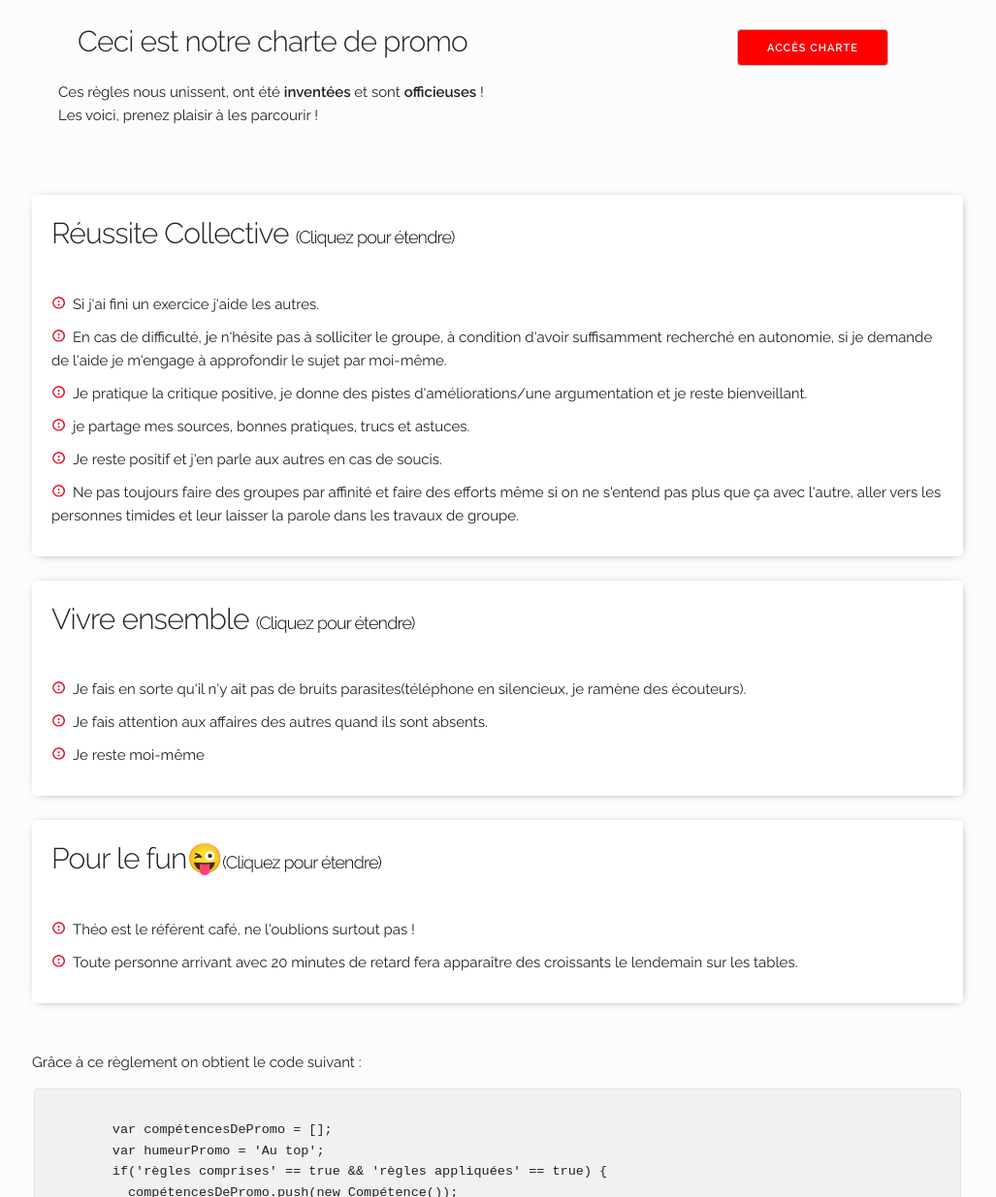
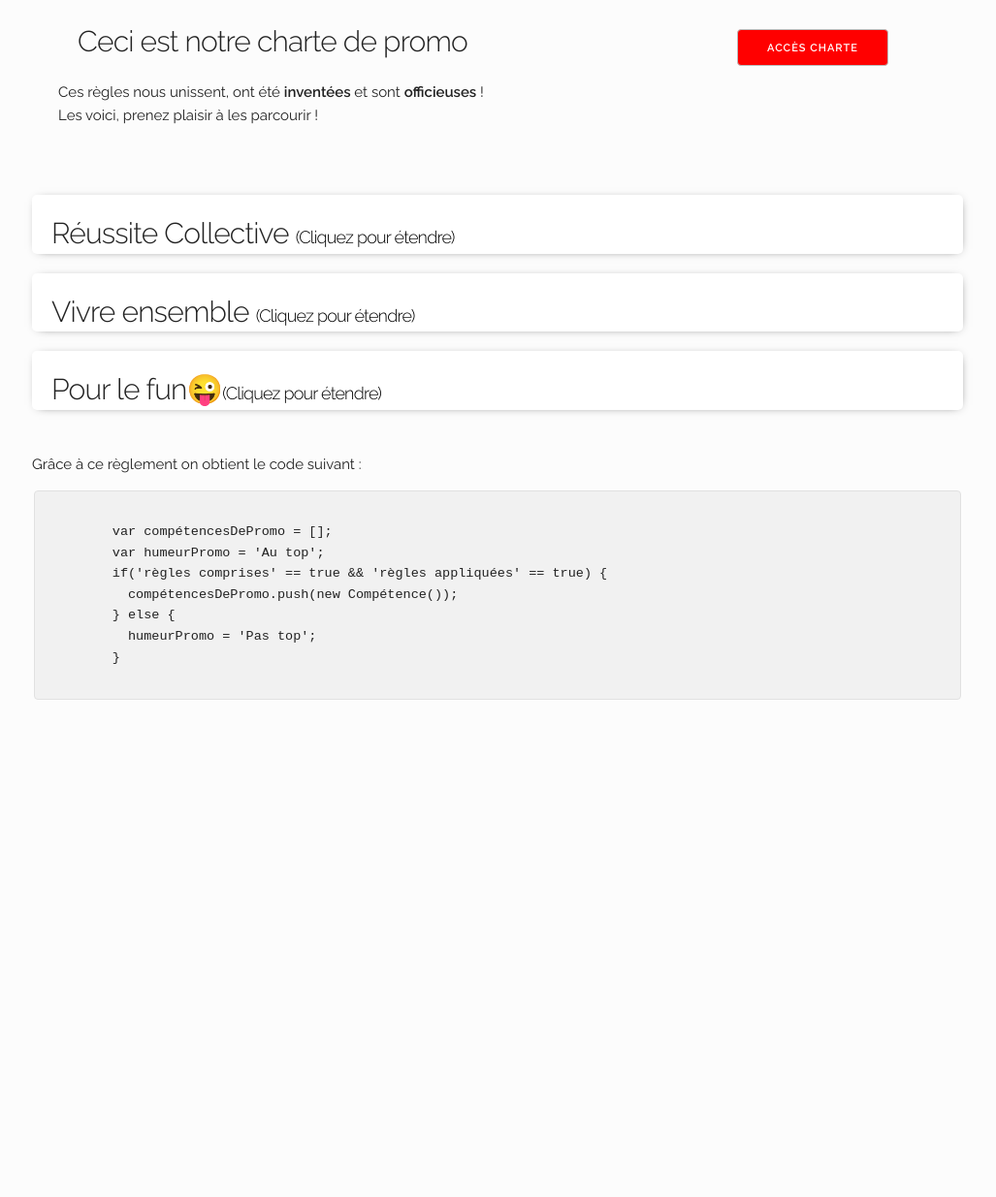
Before and after one commit to loodz95/Charte, a plain HTML site: page index.html in a window 1280 px wide. Shown: the part 128-1363 px from the top of the page at 97% size, without its empty margins (127-1154 px from the left). After the commit the page ends 875 px from the top, so only its background shows below. Drawn offline with Linux system fonts and the light colour scheme.

Commit message:
dernière version à envoyer

```diff
--- a/css/style.css
+++ b/css/style.css
@@ -13,8 +13,6 @@ margin-right: 50px;
 padding-bottom: 3em;
 display: flex;
 flex-wrap: wrap;
-
-
 }
 
 
@@ -24,7 +22,6 @@ flex-wrap: wrap;
 
 .bouton{
 padding-bottom: 50px;
-
 }
 
 h4{
@@ -41,7 +38,6 @@ padding-left: 20px;
 ul{
     list-style-image: url(/images/bullet.png);
     padding: 20px;
-
 }
 
 #togg1, #togg2, #togg3{
@@ -61,11 +57,6 @@ ul{
     padding-top: 2em;
     padding-bottom: 1em;
   }
-  h4{
-
-  }
-
-
 }
 
 
@@ -73,11 +64,5 @@ ul{
     .row{
         justify-content: center;
         align-items: center;
-
     }
-
     }
-
-
-
-@media (min-width: 750px) {}
--- a/index.html
+++ b/index.html
@@ -55,7 +55,7 @@
 
     <div class="liste">
       <h4>Réussite Collective <span id="togg1">(Cliquez pour étendre)</span> </h4>
-      <div id="d1">
+      <div id="d1" style="display:none">
       <ul>
         <li>Si j'ai fini un exercice j'aide les autres.</li>
         <li>En cas de difficulté, je n'hésite pas à solliciter le groupe, à condition d'avoir suffisamment recherché en autonomie, si je demande de l'aide je m'engage à approfondir le sujet par moi-même.</li>
@@ -69,7 +69,7 @@
 
   <div class="liste">
       <h4>Vivre ensemble <span id="togg2">(Cliquez pour étendre)</span> </h4>
-      <div id="d2">
+      <div id="d2" style="display:none">
       <ul>
       <li>Je fais en sorte qu'il n'y ait pas de bruits parasites(téléphone en silencieux, je ramène des écouteurs).</li>
       <li>Je fais attention aux affaires des autres quand ils sont absents.</li>
@@ -81,7 +81,7 @@
 
     <div class="liste">
       <h4>Pour le fun&#128540;<span id="togg3">(Cliquez pour étendre)</span></h4>
-      <div id="d3">
+      <div id="d3" style="display:none">
       <ul>
       <li>Théo est le référent café, ne l'oublions surtout pas !</li>
       <li>Toute personne arrivant avec 20 minutes de retard fera apparaître des croissants le lendemain sur les tables.</li>
```
Also changed, not shown: js/scriptName.js (line endings or trailing spaces).
